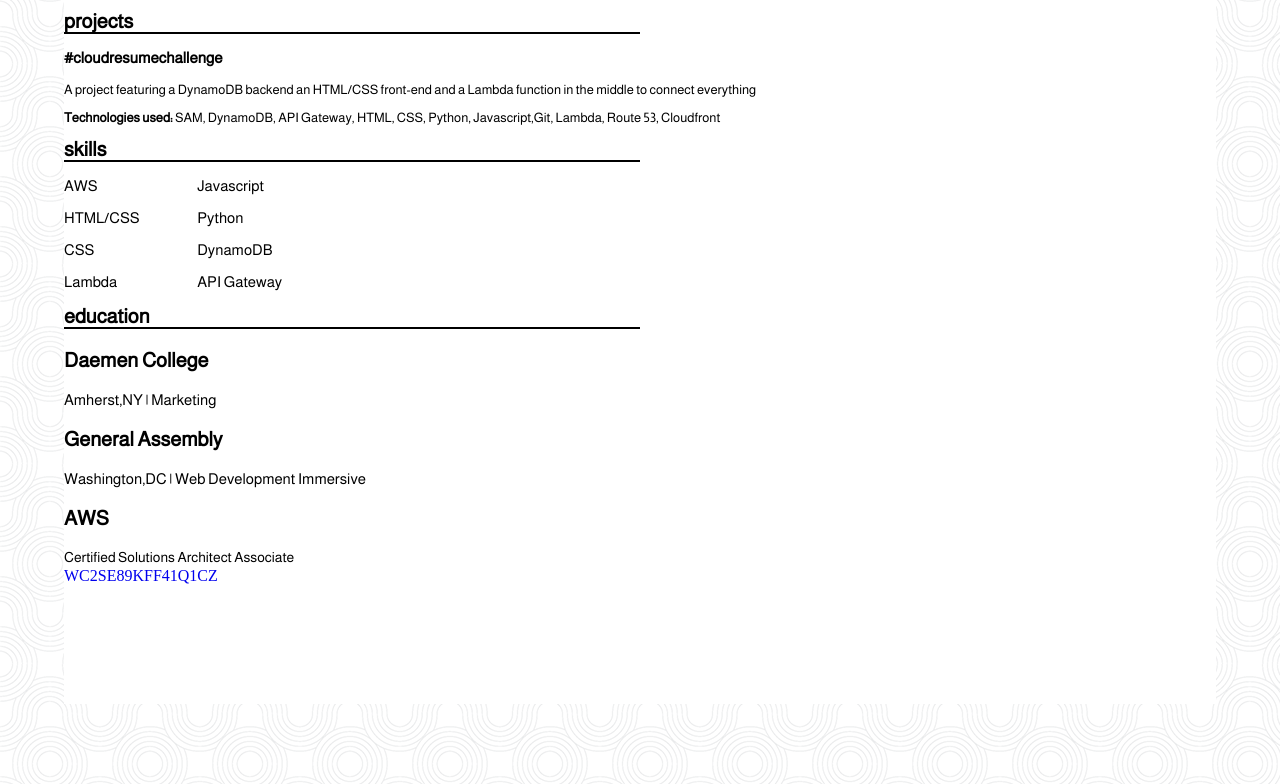
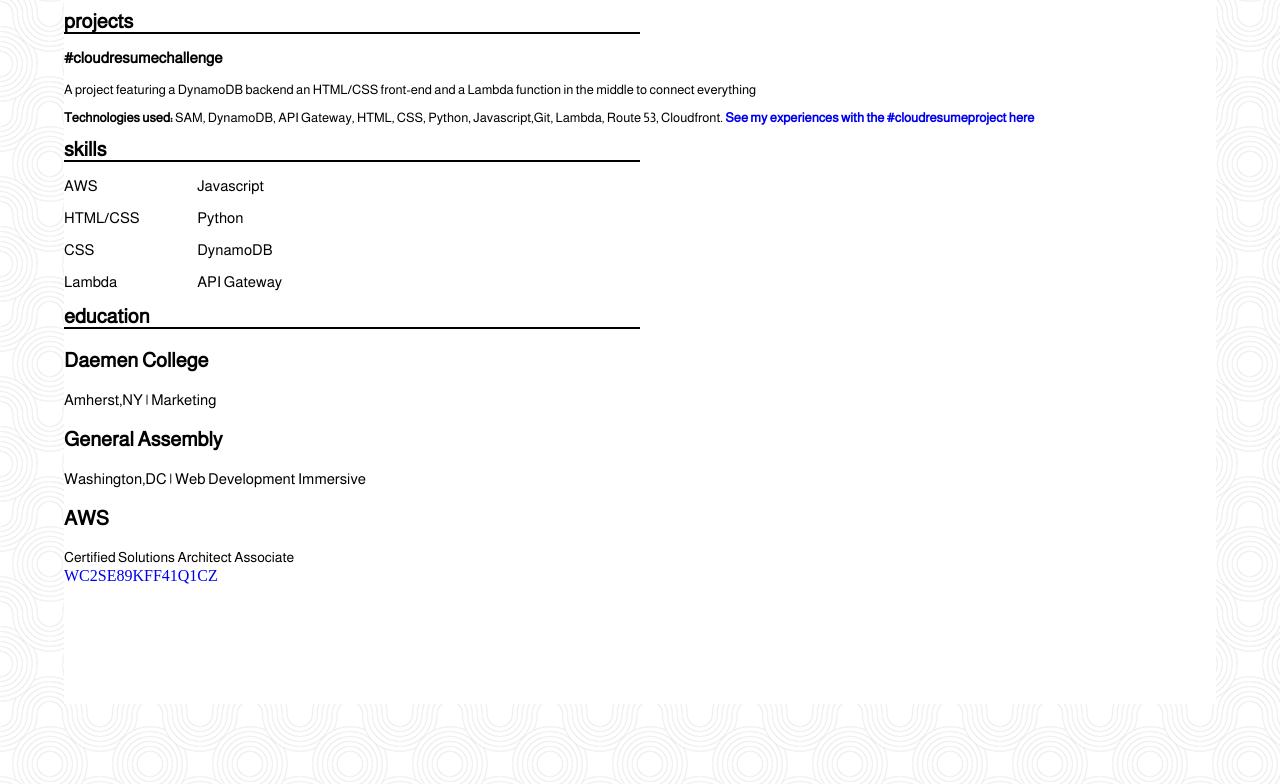
Before and after one commit to KevCole/CR-challege, a website: page dist/index.html in a window 1280 px wide. Shown: the part 1136-1920 px from the top of the page. Drawn offline with nearby package versions, Linux system fonts and the light colour scheme; no server answers.

Commit message:
new stuff

```diff
--- a/dist/index.html
+++ b/dist/index.html
@@ -176,7 +176,7 @@
                         </p>
                         <p>
                             <strong>Technologies used:</strong>
-                            SAM, DynamoDB, API Gateway, HTML, CSS, Python, Javascript,Git, Lambda, Route 53, Cloudfront
+                            SAM, DynamoDB, API Gateway, HTML, CSS, Python, Javascript,Git, Lambda, Route 53, Cloudfront. <strong><a href="#">See my experiences with the #cloudresumeproject here</a> </strong>
                         </p>
 
                     </div>
```
